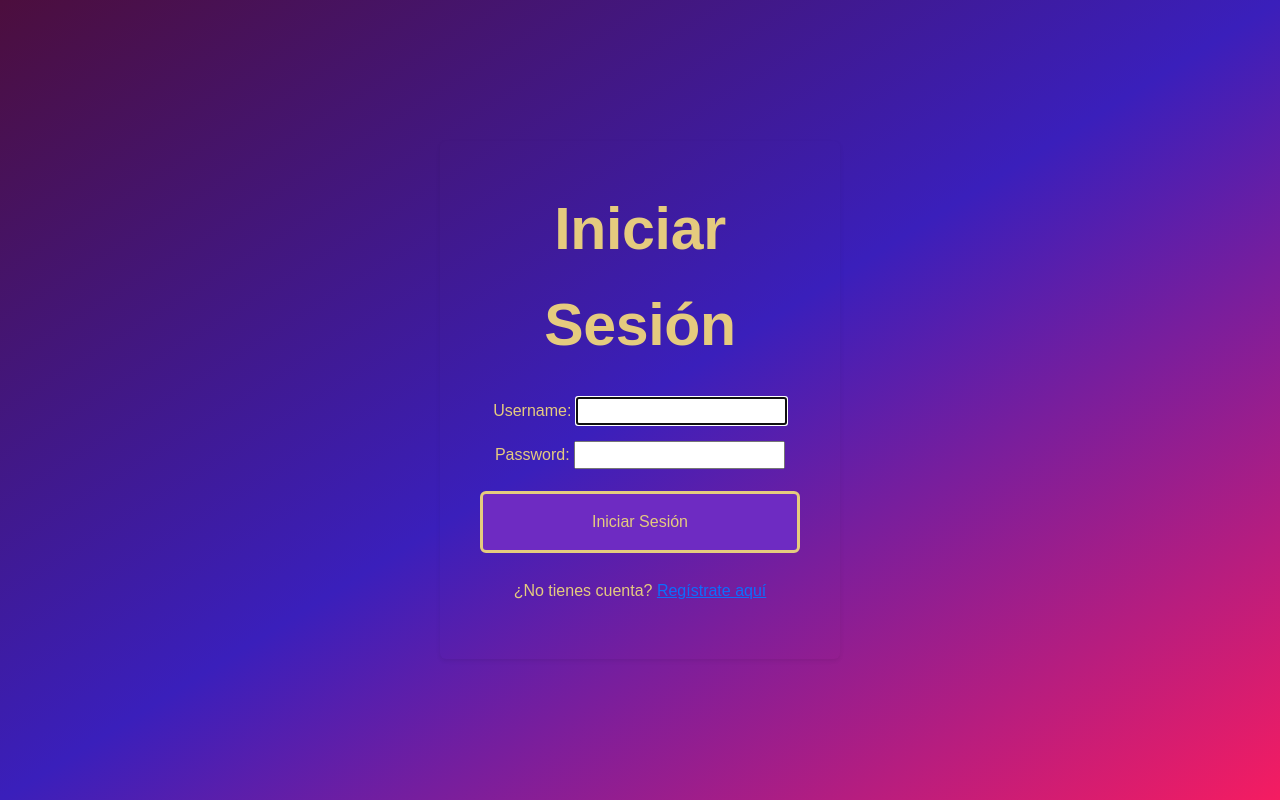
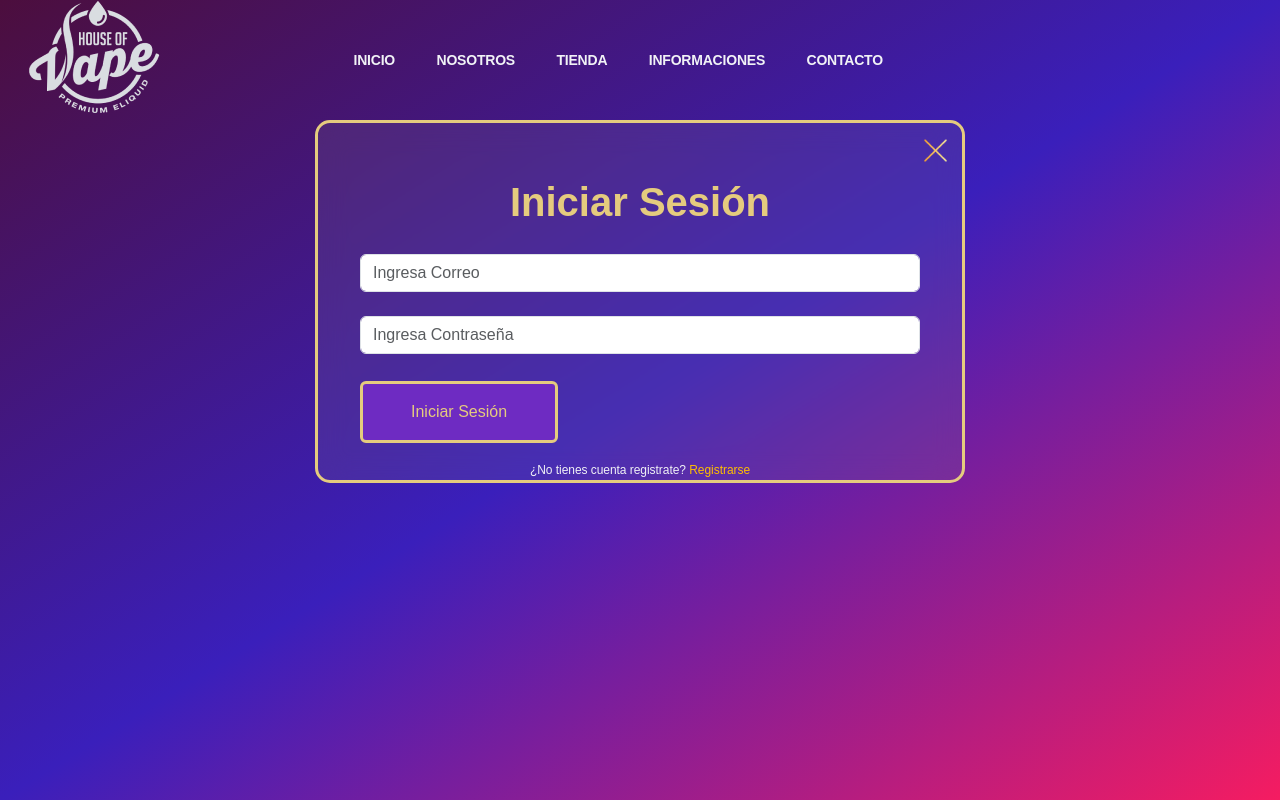
Before and after one commit to GWhiteWolf/Backend-projectWeb, a Django app: page /accounts/login/ in a window 1280 px wide. Run offline with Django 4.2, Linux system fonts and the light colour scheme.

Commit message:
cambios en el login

```diff
--- a/ProyectoWeb/negocio01/forms.py
+++ b/ProyectoWeb/negocio01/forms.py
@@ -31,4 +31,3 @@ class ContactForm(forms.ModelForm):
     class Meta:
         model = MensajeContacto
         fields = ['email', 'asunto', 'mensaje']
-        email = forms.EmailField(validators=[EmailValidator(message="Ingresa un correo electrónico válido.")])
--- a/ProyectoWeb/negocio01/templates/negocio01/index.html
+++ b/ProyectoWeb/negocio01/templates/negocio01/index.html
@@ -77,7 +77,7 @@
             <a href="#" class="modal_close">Si, soy mayor de 18 años. ENTRAR</a>
         </div>
     </section>
-    <!--form de iniciar seccion
+    <!--form de iniciar sesion
     <div class="modal fade" id="loginModal" tabindex="-1" aria-labelledby="loginModalLabel" aria-hidden="true">
         <div class="modal-dialog">
             <div class="modal-content">
--- a/ProyectoWeb/negocio01/templates/registration/login.html
+++ b/ProyectoWeb/negocio01/templates/registration/login.html
@@ -10,26 +10,48 @@
     <!-- Cargar estilos personalizados -->
     <link rel="stylesheet" href="{% static 'style.css' %}">
 </head>
+<header>
+    <div class="header-container">
+        <div class="header-div">
+            <img src="{% static 'img/logo.png' %}" alt="House of Vape" id="header-logo">
+        </div>
+        <div class="header-div2">
+            <div class="texto-boton" id="header-nav">
+                <nav class="texto-boton-ini">
+                    <a class="a-unestyled" href="{% url 'index' %}" >INICIO</a>
+                    <a class="a-unestyled" href="{% url 'index' %}" >NOSOTROS</a>
+                    <a class="a-unestyled" href="{% url 'index' %}" >TIENDA</a>
+                    <a class="a-unestyled" href="{% url 'index' %}" >INFORMACIONES</a>
+                    <a class="a-unestyled" href="{% url 'contacto_add' %}" >CONTACTO</a>
+                </nav>
+            </div>
+        </div>
+    </div>
+</header>
 <body class="bg-light">
-    <div class="container d-flex justify-content-center align-items-center min-vh-100">
-        <div class="card shadow-sm p-4" style="max-width: 400px; width: 100%;">
-            <div class="card-body">
-                <h2 class="card-title text-center mb-4">Iniciar Sesión</h2>
-                <form method="post">
+    <div class="modal2_container">
+        <div class="modal--header">
+            <div class="div-registro" id="div-registroheader-exit">
+                <a class="a-unestyled-imgs-usuario" href="#salirbutton2">
+                    <img src="img/exitbutton.png" alt="" id="exiticon">
+                </a>
+            </div>
+        </div>
+        <div class="modal--body">
+            <div class="div-registro" id="div-registroheader-text">
+                <h4 class="modal_title">Iniciar Sesión</h4>
+            </div>
+            <div class="container mt-3">
+                <form action="" method="POST">
                     {% csrf_token %}
-                    <div class="mb-3">
-                        {{ form.username.label_tag }}
-                        {{ form.username }}
+                    <div class="mb-3 mt-3">
+                        <input type="email" class="form-control" id="ini-email" placeholder="Ingresa Correo" name="email" required>
+                        <br>
+                        <input type="password" class="form-control" id="pwd" placeholder="Ingresa Contraseña" name="password" required>
                     </div>
-                    <div class="mb-3">
-                        {{ form.password.label_tag }}
-                        {{ form.password }}
-                    </div>
-                    <button type="submit" class="btn btn-primary w-100">Iniciar Sesión</button>
+                    <button type="submit" class="btn-primary" id="btn-iniciar-sesion">Iniciar Sesión</button>
+                    <p class="text-caption">¿No tienes cuenta registrate? <a class="a-unestyled-2" href="{% url 'register' %}">Registrarse</a> </p>
                 </form>
-                <p class="mt-3 text-center">
-                    ¿No tienes cuenta? <a href="{% url 'register' %}">Regístrate aquí</a>
-                </p>
             </div>
         </div>
     </div>
--- a/ProyectoWeb/negocio01/urls.py
+++ b/ProyectoWeb/negocio01/urls.py
@@ -16,5 +16,4 @@ urlpatterns = [
     path('marcas_edit/<str:pk>/', views.marcas_edit, name='marcas_edit'),
     path('contacto_add', views.contacto_add, name='contacto_add'),
     path('register/', views.register, name='register'),
-
 ]
```
Also changed, not shown: ProyectoWeb/negocio01/templates/negocio01/contacto_add.html (+0 -32 lines), ProyectoWeb/db.sqlite3.
